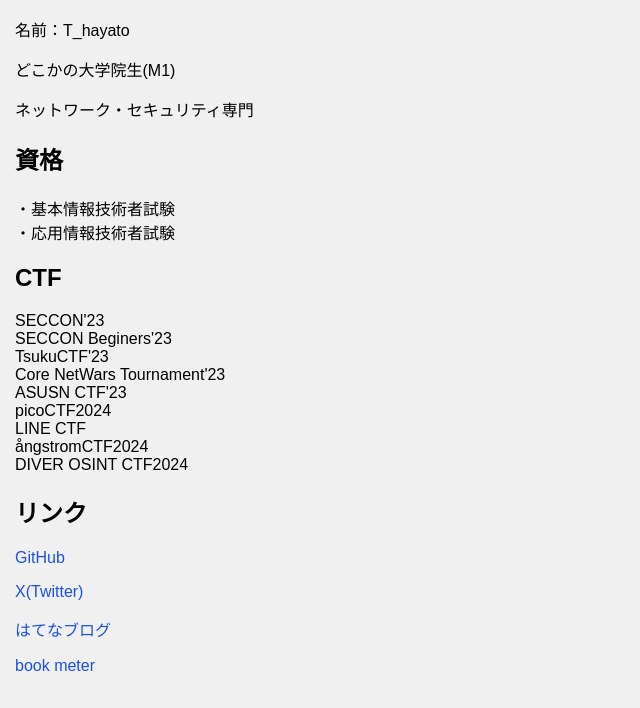
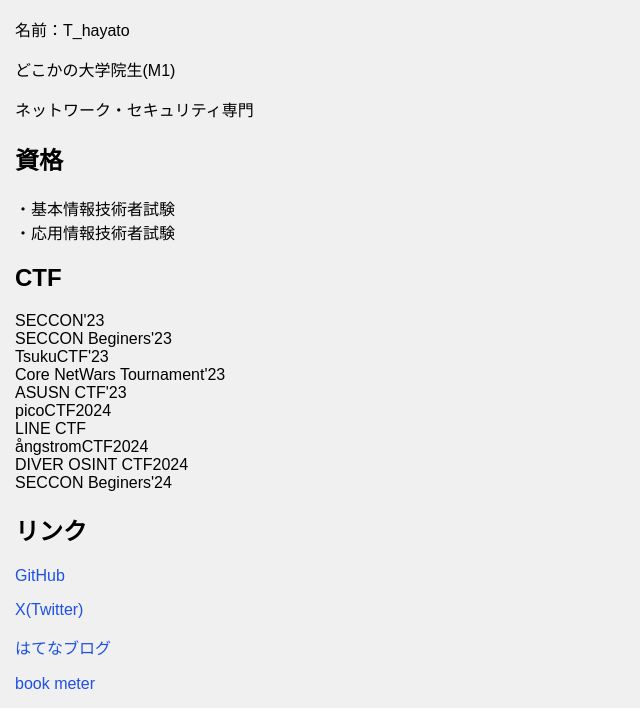
Before and after one commit to Thayato0418/Thayato0418.github.io, a plain HTML site: page index.html in a window 1280 px wide. Shown: the part 140-848 px from the top of the page, without its empty margins (0-640 px from the left). Drawn offline with Linux system fonts and the light colour scheme.

Commit message:
SECCON Beginers'24追加

```diff
--- a/index.html
+++ b/index.html
@@ -29,7 +29,8 @@
             picoCTF2024<br>
             LINE CTF<br>
             ångstromCTF2024<br>
-            DIVER OSINT CTF2024</p>
+            DIVER OSINT CTF2024<br>
+            SECCON Beginers'24</p>
         <h2>リンク</h2>
     <a href="https://github.com/Thayato0418">GitHub</a>
     <p></p>
```
